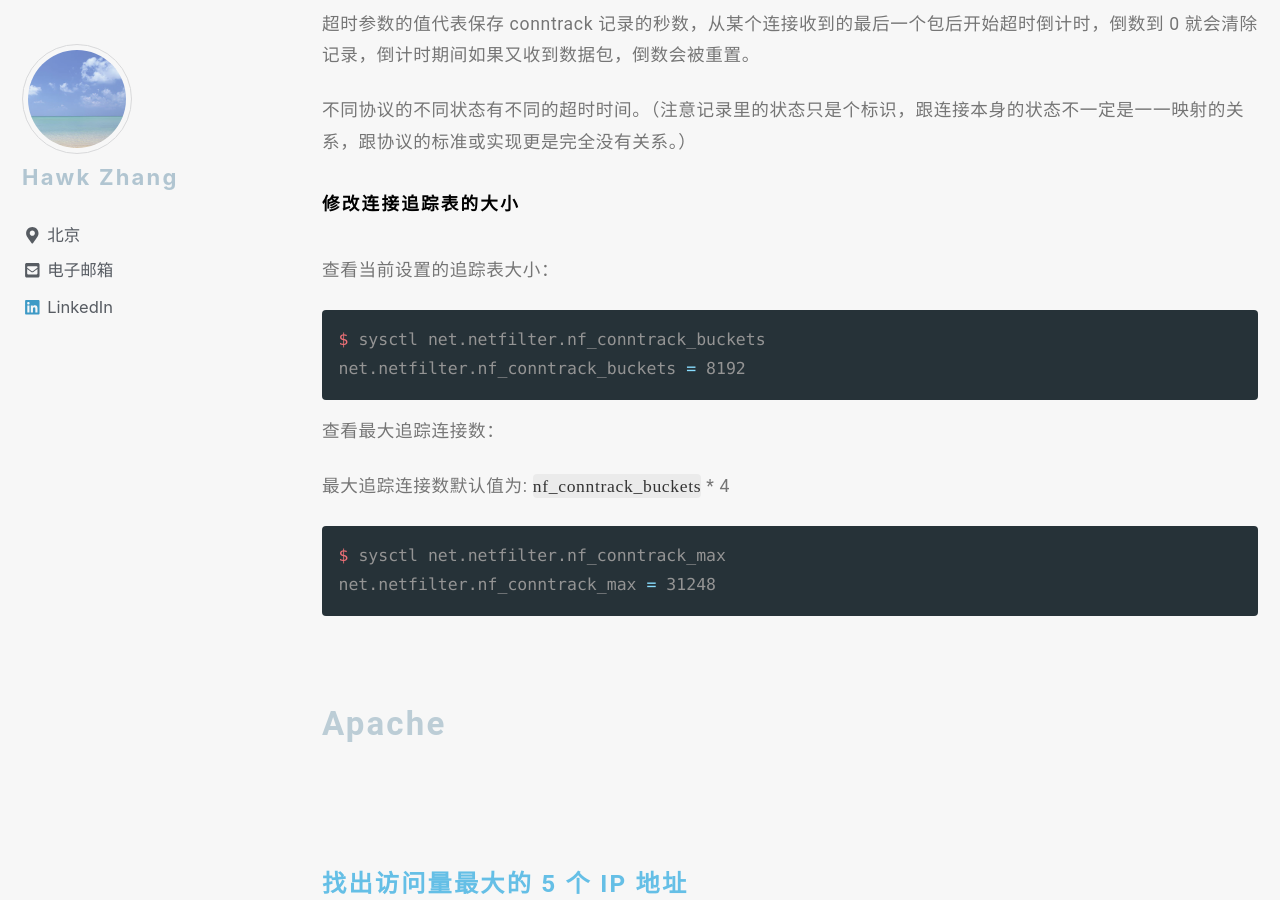
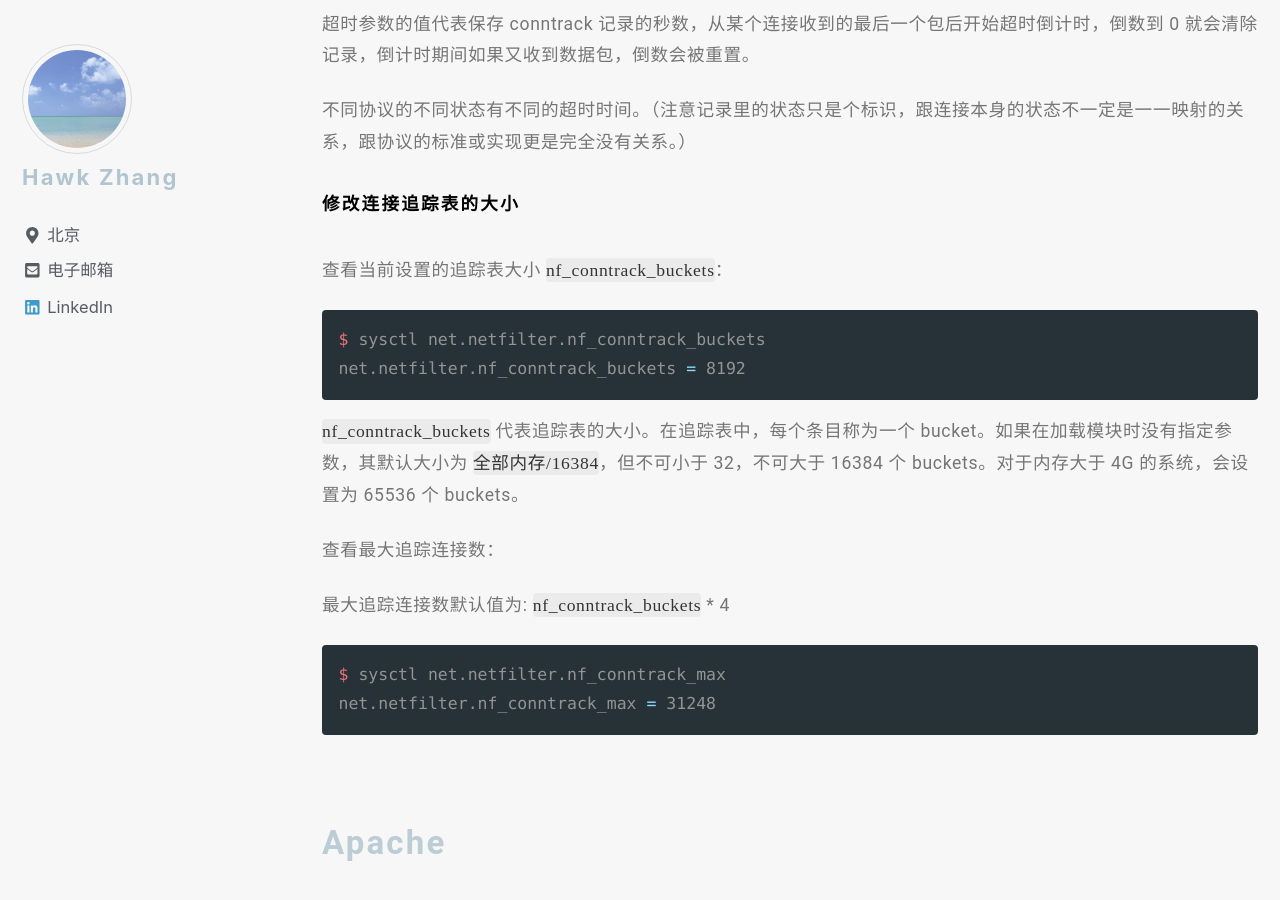
Before and after one commit to narru888/linotes_note, a Jekyll site: the page built from _posts/devop/2017-05-01-troubleshooting.md, in a window 1280 px wide and 900 px high, scrolled down 8723 px. Built offline with Jekyll 4.4.1, drawn with Linux system fonts in a browser that asks for light colours; nearby versions of some CDN libraries; a script that is not in the unit is left out.

Commit message:
update on 2018-09-01 10:10:01 CST

````diff
--- a/_posts/devop/2017-05-01-troubleshooting.md
+++ b/_posts/devop/2017-05-01-troubleshooting.md
@@ -291,12 +291,20 @@ sudo sysctl -a | grep conntrack | grep timeout
 
 ###### 修改连接追踪表的大小
 
-查看当前设置的追踪表大小：
+查看当前设置的追踪表大小 `nf_conntrack_buckets`：
 
 ```bash
 $ sysctl net.netfilter.nf_conntrack_buckets
 net.netfilter.nf_conntrack_buckets = 8192
 ```
+
+`nf_conntrack_buckets` 代表追踪表的大小。在追踪表中，每个条目称为一个 bucket。如果在加载模块时没有指定参数，其默认大小为 `全部内存/16384`，但不可小于 32，不可大于 16384 个 buckets。对于内存大于 4G 的系统，会设置为 65536 个 buckets。
+
+
+
+
+
+
 
 查看最大追踪连接数：
 
````
Also changed, not shown: _posts/linux/tools/2015-02-01-iptables.md (+1 -1 lines).
